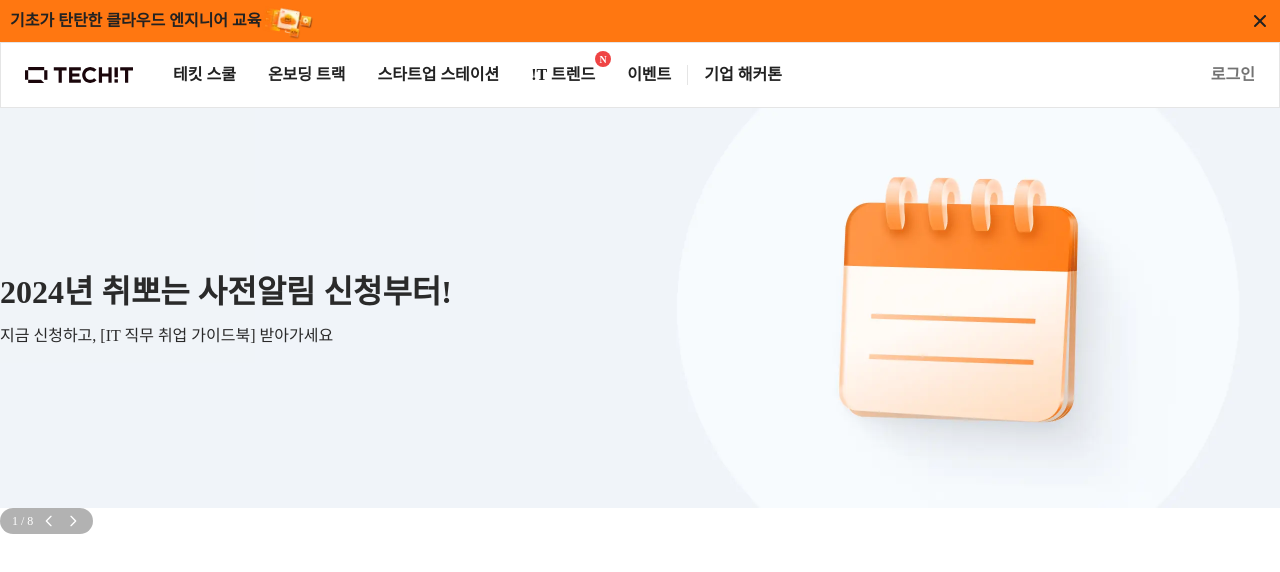
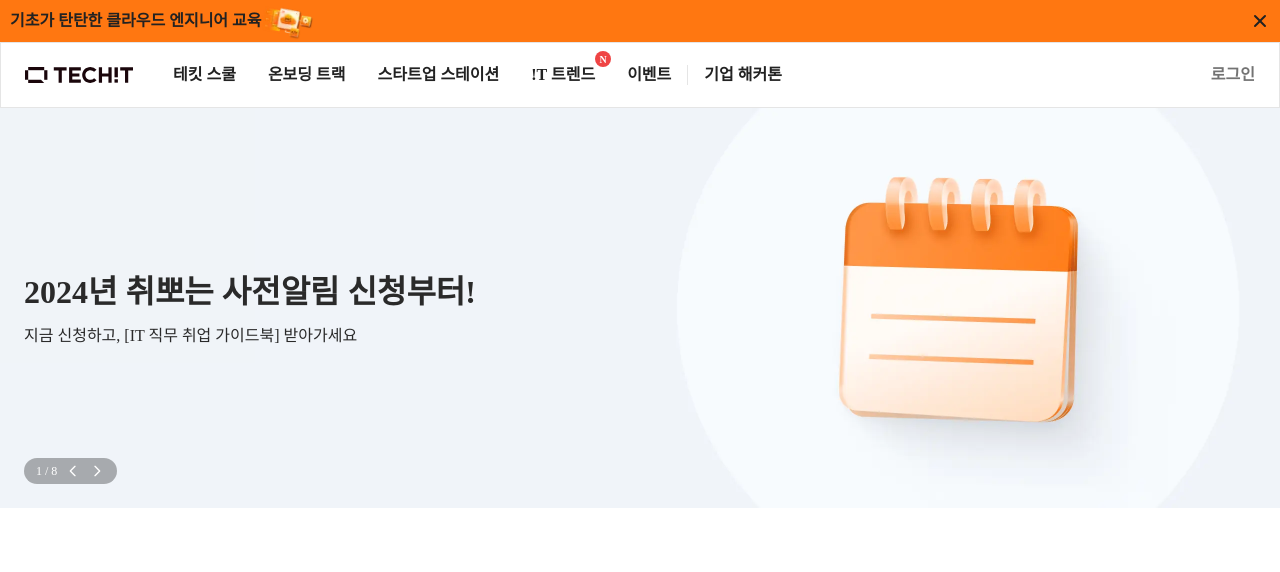
Before and after one commit to gyuhaaa/techit-clone, a React (Vite) app: page / in a window 1280 px wide. Shown: the top 572 px of the page. Built offline with nearby package versions, Linux system fonts and the light colour scheme; a web font is replaced by a local one.

Commit message:
SlideBanner

```diff
--- a/src/components/SlideBanner.jsx
+++ b/src/components/SlideBanner.jsx
@@ -1,4 +1,4 @@
-import { useEffect, useRef } from "react";
+import { useEffect, useRef, useState } from "react";
 import Slider from "react-slick";
 import SlideBannerCard from "./SlideBannerCard";
 
@@ -50,26 +50,34 @@ const SlideBannerData = [
 ];
 
 const SlideBanner = () => {
+  const [page, setPage] = useState(0);
+
   const sliderRef = useRef();
 
   const onClickNext = () => {
     sliderRef.current.slickNext();
+    getCurrentPage();
   };
 
   const onClickPrev = () => {
     sliderRef.current.slickPrev();
+    getCurrentPage();
   };
 
-  const onClickGoTo = () => {
-    sliderRef.current.slickGoTo(0);
+  const getCurrentPage = () => {
+    setPage(sliderRef.current.innerSlider.state.currentSlide);
   };
 
   useEffect(() => {
-    console.log(sliderRef);
+    const interval = setInterval(() => {
+      getCurrentPage();
+    }, 1000);
+
+    return () => clearInterval(interval);
   }, []);
 
   return (
-    <div>
+    <div className="relative">
       <Slider
         ref={sliderRef}
         fade={true}
@@ -87,8 +95,9 @@ const SlideBanner = () => {
           />
         ))}
       </Slider>
+      <div className="absolute bottom-6 left-1/2 -translate-x-1/2 max-w-[1280px] w-full px-6">
         <div className="text-white bg-black bg-opacity-30 flex w-fit text-xs rounded-full gap-2 px-3 py-[5px]">
-        <div>1 / 8</div>
+          <div>{page + 1} / 8</div>
           <button onClick={onClickPrev}>
             <svg
               xmlns="http://www.w3.org/2000/svg"
@@ -123,6 +132,7 @@ const SlideBanner = () => {
           </button>
         </div>
       </div>
+    </div>
   );
 };
 
--- a/src/components/SlideBannerCard.jsx
+++ b/src/components/SlideBannerCard.jsx
@@ -4,7 +4,7 @@ const SlideBannerCard = ({ id, title, description, isWhite }) => {
       <div
         className={`${
           isWhite && "text-white"
-        } container-style flex flex-col justify-center h-full`}
+        } container-style flex flex-col justify-center h-full px-6`}
       >
         <h3 className="text-[32px] font-bold">{title}</h3>
         <h5 className="mt-2">{description}</h5>
```
Lines whose indentation alone changed are shown as unchanged.
